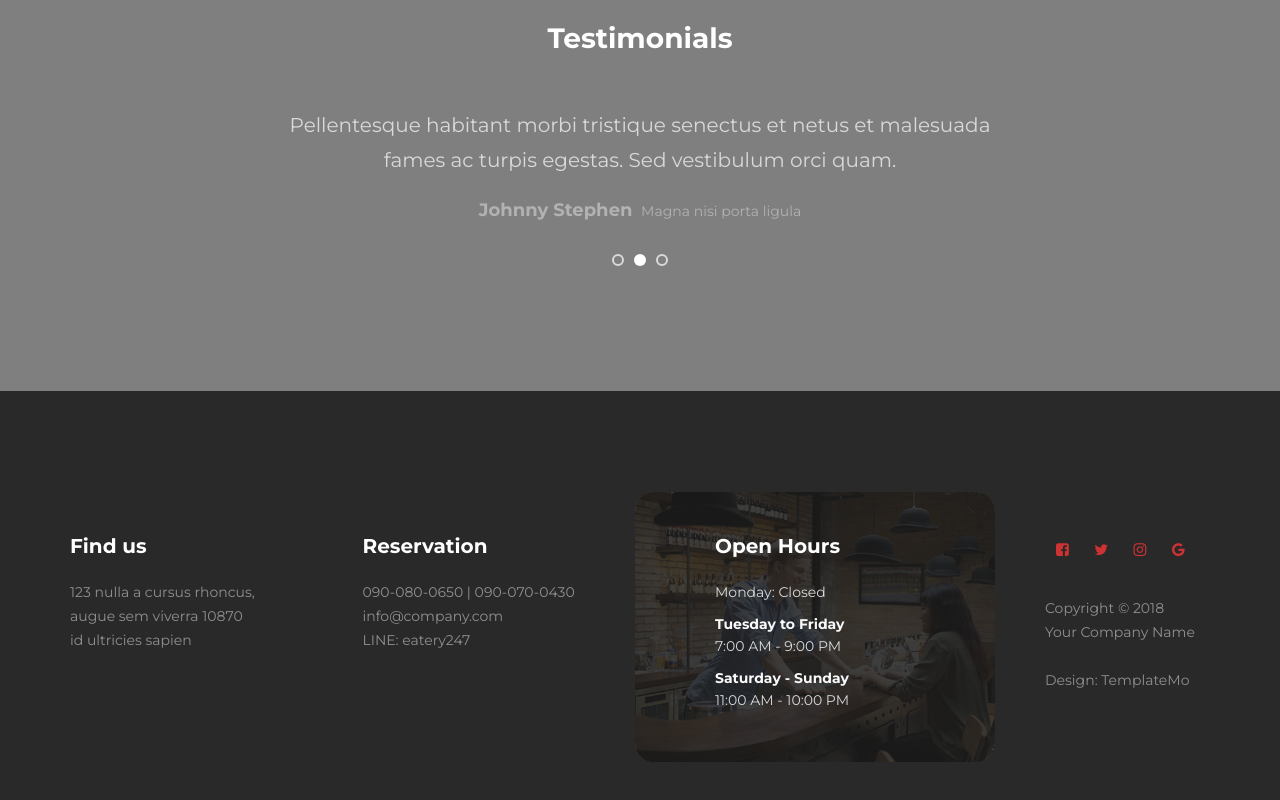
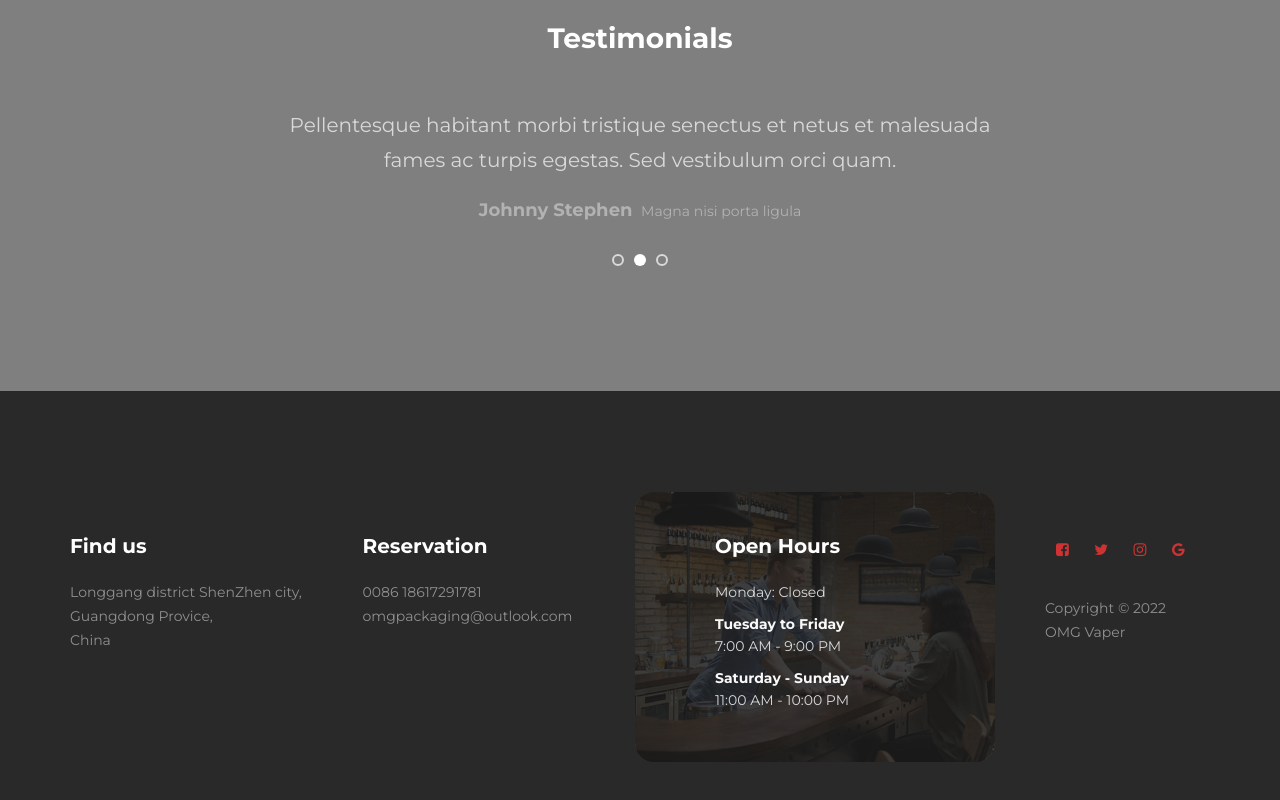
Before and after one commit to plkong/omgvaper-web, a plain HTML site: page index.html in a window 1280 px wide. Shown: the part 2987-3787 px from the top of the page. Drawn offline with Linux system fonts and the light colour scheme.

Commit message:
Update index.html

```diff
--- a/index.html
+++ b/index.html
@@ -56,7 +56,7 @@
                          <li><a href="#about" class="smoothScroll">About</a></li>
                          <li><a href="#team" class="smoothScroll">Products</a></li>
                          <li><a href="#menu" class="smoothScroll">Accessories</a></li>
-                         <li><a href="https://ucstage.aliexpress.com/store/1101097420" class="smoothScroll" target="_blank">Aliexpress</a></li>
+                         <li><a href="https://www.aliexpress.com/store/1101777476" class="smoothScroll" target="_blank">Aliexpress</a></li>
                          <li><a href="#contact" class="smoothScroll">Contact</a></li>
                     </ul>
                     <ul class="nav navbar-nav navbar-right">
@@ -410,7 +410,7 @@
                                    <h2 class="wow fadeInUp" data-wow-delay="0.2s">Find us</h2>
                               </div>
                               <address class="wow fadeInUp" data-wow-delay="0.4s">
-                                   <p>123 nulla a cursus rhoncus,<br> augue sem viverra 10870<br>id ultricies sapien</p>
+                                   <p>Longgang district ShenZhen city,  <br> Guangdong Provice, <br>China</p>
                               </address>
                          </div>
                     </div>
@@ -421,9 +421,9 @@
                                    <h2 class="wow fadeInUp" data-wow-delay="0.2s">Reservation</h2>
                               </div>
                               <address class="wow fadeInUp" data-wow-delay="0.4s">
-                                   <p>090-080-0650 | 090-070-0430</p>
-                                   <p><a href="mailto:info@company.com">info@company.com</a></p>
-                                   <p>LINE: eatery247 </p>
+                                   <p>0086 18617291781</p>
+                                   <p><a href="mailto:omgpackaging@outlook.com">omgpackaging@outlook.com</a></p>
+                                   <p> </p>
                               </address>
                          </div>
                     </div>
@@ -456,9 +456,8 @@
                          </ul>
 
                          <div class="wow fadeInUp copyright-text" data-wow-delay="0.8s">
-                              <p><br>Copyright &copy; 2018 <br>Your Company Name
+                              <p><br>Copyright &copy; 2022 <br>OMG Vaper
 
-                              <br><br>Design: <a rel="nofollow" href="http://templatemo.com" target="_parent">TemplateMo</a></p>
                          </div>
                     </div>
 
```
